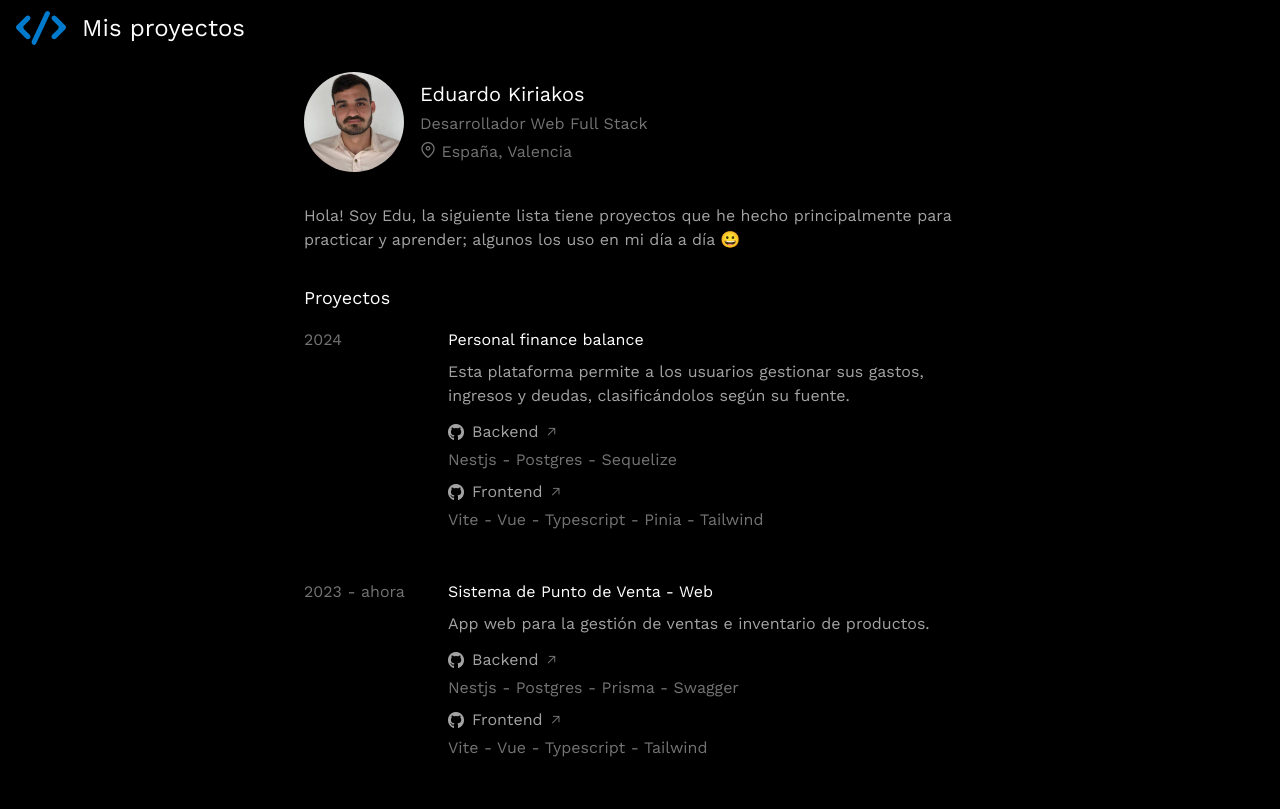
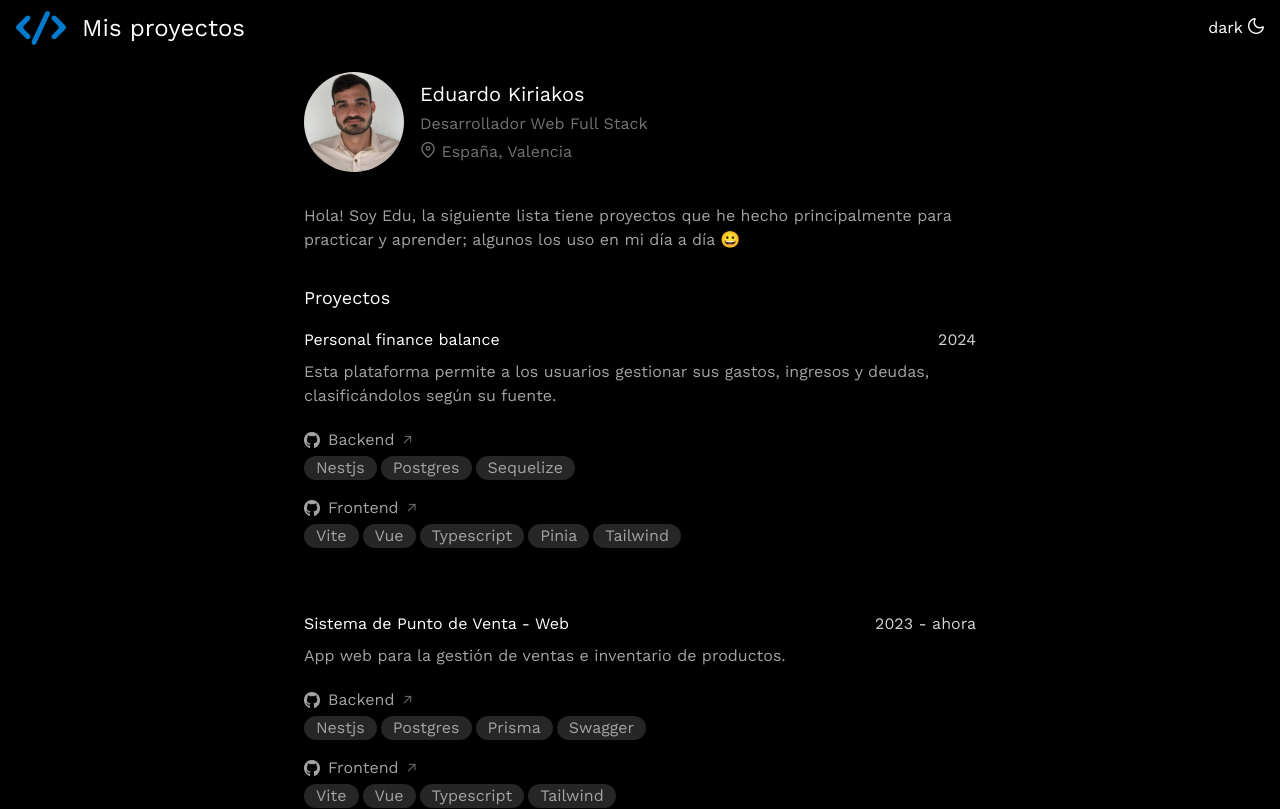
Before and after one commit to Edkiri/portfolio, a Vue app: page / in a window 1280 px wide. Shown: the top 809 px of the page. Built offline with nearby package versions, Linux system fonts and the light colour scheme.

Commit message:
light mode and redesign project card

```diff
--- a/index.html
+++ b/index.html
@@ -9,7 +9,7 @@
     <link href="https://fonts.googleapis.com/css2?family=Work+Sans:ital,wght@0,100..900;1,100..900&display=swap" rel="stylesheet">
     <title>Edu - Developer</title>
   </head>
-  <body>
+  <body class="bg-white dark:bg-black">
     <div id="app"></div>
     <script type="module" src="/src/main.js"></script>
   </body>
--- a/src/App.vue
+++ b/src/App.vue
@@ -4,14 +4,45 @@ import ProfileCard from './components/ProfileCard.vue';
 import PrifleAbout from './components/ProfileAbout.vue';
 import ProjectsList from './components/ProjectsList.vue';
 import Footer from './components/Footer.vue';
+import { ref, onMounted } from 'vue';
+
+onMounted(() => {
+  document.documentElement.classList.add('dark');
+});
+
+const theme = ref('dark');
+
+function changeTheme() {
+  if (document.documentElement.classList.contains('dark')) {
+    document.documentElement.classList.remove('dark');
+    theme.value = 'light';
+  } else {
+    document.documentElement.classList.add('dark');
+    theme.value = 'dark';
+  }
+}
+
+const styles = {
+  mainText: 'text-lg text-black dark:text-white'
+}
 </script>
 
 <template>
-  <header>
+  <header class="flex justify-between items-center">
     <div class="flex gap-4 items-center">
       <Icon />
-      <h1 class="text-2xl text-white">Mis proyectos</h1>
+      <h1 class="text-2xl text-black dark:text-white">Mis proyectos</h1>
     </div>
+
+    <button
+      class="text-black dark:text-white"
+      @click="changeTheme"
+    >
+      {{ theme }}
+      <i
+        class="pi pi-moon text-black dark:text-white">
+      </i>
+    </button>
   </header>
 
   <main class="max-w-2xl m-auto mt-4 flex flex-col">
@@ -21,8 +52,8 @@ import Footer from './components/Footer.vue';
       <PrifleAbout class="my-8"/>
     </div>
 
-    <div class="projects-container ">
-      <h3 class="text-lg text-white">Proyectos</h3>
+    <div class="projects-container">
+      <h3 :class="styles.mainText">Proyectos</h3>
 
       <ProjectsList class="mt-4" />
     </div>
--- a/src/components/Footer.vue
+++ b/src/components/Footer.vue
@@ -1,18 +1,18 @@
 <template>
   <div class="flex flex-col gap-2 max-w-2xl m-auto my-24">
     <div class="flex items-center gap-1">
-      <p class="text-neutral-500 min-w-28"><i class="pi pi-github" style="color: rgb(163 163 163);"></i> Github</p>
-      <a target="_blank" class="text-neutral-400 hover:text-neutral-300 hover:underline" href="https://github.com/Edkiri">@Edkiri</a>
+      <p class="text-neutral-700 dark:text-neutral-500 min-w-28"><i class="pi pi-github" style="color: rgb(163 163 163);"></i> Github</p>
+      <a target="_blank" class="text-neutral-600 dark:text-neutral-400 hover:text-neutral-800 dark:hover:text-neutral-300 hover:underline" href="https://github.com/Edkiri">@Edkiri</a>
       <i class="pi pi-arrow-up-right" style="color: rgb(115, 115, 115); font-size: 10px"></i>
     </div>
     <div class="flex items-center gap-1">
-      <p class="text-neutral-500 min-w-28"><i class="pi pi-linkedin" style="color: rgb(163 163 163);"></i> Linkedin</p>
-      <a target="_blank" class="text-neutral-400 hover:text-neutral-300 hover:underline" href="https://www.linkedin.com/in/edkiriakos">@edkiriakos</a>
+      <p class="text-neutral-700 dark:text-neutral-500 min-w-28"><i class="pi pi-linkedin" style="color: rgb(163 163 163);"></i> Linkedin</p>
+      <a target="_blank" class="text-neutral-600 dark:text-neutral-400 hover:text-neutral-800 dark:hover:text-neutral-300 hover:underline" href="https://www.linkedin.com/in/edkiriakos">@edkiriakos</a>
       <i class="pi pi-arrow-up-right" style="color: rgb(115, 115, 115); font-size: 10px"></i>
     </div>
     <div class="flex items-center gap-1">
-      <p class="text-neutral-500 min-w-28"><i class="pi pi-envelope" style="color: rgb(163 163 163);"></i> Email</p>
-      <p class="text-neutral-400" >eduardokiriakos@gmail.com</p>
+      <p class="text-neutral-700 dark:text-neutral-500 min-w-28"><i class="pi pi-envelope" style="color: rgb(163 163 163);"></i> Email</p>
+      <p class="text-neutral-600 dark:text-neutral-400" >eduardokiriakos@gmail.com</p>
     </div>
   </div>
 </template>
--- a/src/components/ProfileAbout.vue
+++ b/src/components/ProfileAbout.vue
@@ -1,6 +1,6 @@
 <template>
   <div class="d-flex flex-col gap-2">
-    <p class="text-neutral-400 text-base">
+    <p class="text-neutral-700 dark:text-neutral-400 text-base">
       Hola! Soy Edu, la siguiente lista tiene proyectos que he hecho principalmente para practicar y aprender;
       algunos los uso en mi día a día 😀
     </p>
--- a/src/components/ProfileCard.vue
+++ b/src/components/ProfileCard.vue
@@ -2,9 +2,9 @@
   <div class="flex gap-4">
     <img class="rounded-full" src="/public/profile-pic.jpg" alt="eduardo" width="100" height="100">
     <div class="flex flex-col justify-center gap-1">
-      <h1 class=" text-white text-xl">Eduardo Kiriakos</h1>
-      <p class="text-neutral-500 text-base">Desarrollador Web Full Stack</p>
-      <p class="text-neutral-500 text-base"><i class="pi pi-map-marker" style="color: rgb(115, 115, 115)"></i> España, Valencia</p>
+      <h1 class=" text-xl text-black dark:text-white">Eduardo Kiriakos</h1>
+      <p class="text-neutral-600 dark:text-neutral-500 text-base">Desarrollador Web Full Stack</p>
+      <p class="text-neutral-600 dark:text-neutral-500 text-base"><i class="pi pi-map-marker" style="color: rgb(115, 115, 115)"></i> España, Valencia</p>
     </div>
   </div>
 </template>
--- a/src/components/ProjectsList.vue
+++ b/src/components/ProjectsList.vue
@@ -61,34 +61,56 @@ const projects = [
     link: '',
   },
 ];
+
+const styles = {
+  titleText: 'text-black dark:text-white',
+
+}
 </script>
 
 <template>
-  <div class="flex flex-col gap-12">
+  <div class="flex flex-col gap-16">
     <div v-for="project in projects" class="flex">
-      <p class="text-neutral-500 text-base min-w-36">{{ project.years }}</p>
-      <div class="flex flex-col gap-2">
-
-        <h4 v-if="!project.link" class="text-white text-base">{{ project.title }}</h4>
-        <a v-else target="_blank" class="text-white text-base hover:underline hover:text-neutral-300" :href="project.link">{{ project.title }}<i class="pi pi-arrow-up-right ml-1" style="color: rgb(115, 115, 115); font-size: 10px"></i></a>
-        <p class="text-neutral-400 text-base">{{ project.description }}</p>
+      <div class="flex flex-col gap-2 w-full">
+        <div class="title flex gap-2 justify-between">
+          <h4 v-if="!project.link" :class="'text-base ' + styles.titleText">{{ project.title }}</h4>
+          <a v-else target="_blank" :class="'text-base hover:underline hover:text-neutral-900 dark:hover:text-neutral-900' + styles.titleText" :href="project.link">{{ project.title }}<i class="pi pi-arrow-up-right ml-1" style="color: rgb(115, 115, 115); font-size: 10px"></i></a>
+          <p class="text-neutral-700 dark:text-neutral-300 text-base">{{ project.years }}</p>
+        </div>
+        <p class="text-neutral-600 dark:text-neutral-400 text-base">{{ project.description }}</p>
+        <div class="flex flex-col gap-3 mt-2">
           <div class="flex flex-col gap-1">
-          <a target="_blank" class="group mt-1 flex items-center gap-2" :href="project.backendLink">
+            <a target="_blank" class="mt-1 flex items-center gap-2" :href="project.backendLink">
               <i class="pi pi-github" style="color: rgb(163 163 163);"></i>
-            <p class="text-base text-neutral-400 group-hover:underline group-hover:text-neutral-300">
+              <p class="text-base text-neutral-700 dark:text-neutral-400 hover:underline hover:text-neutral-900 dark:hover:text-neutral-300">
                 {{ project.frontendTools.length ? 'Backend' :  'Repositorio' }}
               </p>
               <i class="pi pi-arrow-up-right" style="color: rgb(115, 115, 115); font-size: 10px"></i>
             </a>
-          <p class="text-base text-neutral-500">{{ project.backendTools.join(" - ") }}</p>
-          <a v-if="project.frontendTools.length" target="_blank" class="group mt-1 flex items-center gap-2" :href="project.frontendLink">
+            <div class="flex gap-1">
+              <p
+              class="text-neutral-700 dark:text-neutral-400 bg-neutral-200 dark:bg-neutral-800 rounded-full px-3 inline-block "
+              v-for="tool in project.backendTools">
+              {{ tool }}
+            </p>
+            </div>
+          </div>
+          <div class="flex flex-col gap-1">
+            <a v-if="project.frontendTools.length" target="_blank" class="mt-1 flex items-center gap-2" :href="project.frontendLink">
               <i class="pi pi-github" style="color: rgb(163 163 163);"></i>
-            <p class="text-base text-neutral-400 group-hover:underline group-hover:text-neutral-300">
+              <p class="text-base text-neutral-700 dark:text-neutral-400 hover:underline hover:text-neutral-900 dark:hover:text-neutral-300">
                 Frontend
               </p>
               <i class="pi pi-arrow-up-right" style="color: rgb(115, 115, 115); font-size: 10px"></i>
             </a>
-          <p class="text-base text-neutral-500">{{ project.frontendTools.join(" - ") }}</p>
+            <div class="flex gap-1">
+              <p
+              class="text-neutral-700 dark:text-neutral-400 bg-neutral-200 dark:bg-neutral-800 rounded-full px-3 inline-block "
+              v-for="tool in project.frontendTools">
+              {{ tool }}
+            </p>
+            </div>
+          </div>
         </div>
       </div>
     </div>
--- a/src/style.css
+++ b/src/style.css
@@ -3,7 +3,6 @@
 @tailwind utilities;
 
 html {
-  background-color: #000;
   font-family: "Work Sans", sans-serif;
   padding: 0px 8px;
 }
--- a/tailwind.config.js
+++ b/tailwind.config.js
@@ -7,5 +7,6 @@ export default {
   theme: {
     extend: {},
   },
+  darkMode: 'class',
   plugins: [],
 }
```
Lines whose indentation alone changed are shown as unchanged.
